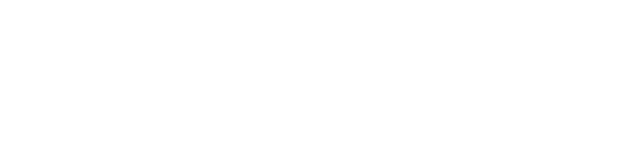
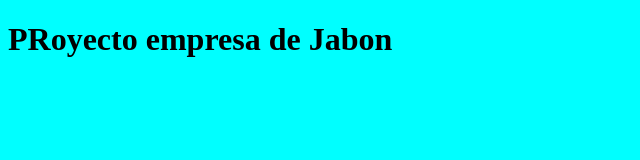
Before and after one commit to SaulSuaste/pruebaGit, a plain HTML site: page index.html in a window 1280 px wide. Shown: the whole page, without its empty margins (0-640 px from the left). Drawn offline with Linux system fonts and the light colour scheme.

Commit message:
Parrafo y tamaño de fuente

```diff
--- /dev/null
+++ b/CSS/estilos.css
@@ -0,0 +1,3 @@
+body{
+    background-color: aqua;
+}
--- a/index.html
+++ b/index.html
@@ -3,10 +3,11 @@
 <head>
 <meta charset="uft-8">
 <title>prueba GIT</title>
+<link href="CSS/estilos.css" rel="stylesheet" type="text/css">
 </head>
 
 <body>
-
+    <h1>PRoyecto empresa de Jabon</h1>
 </body>
 
 
```
Also changed, not shown: JS/jabon.js (added).
